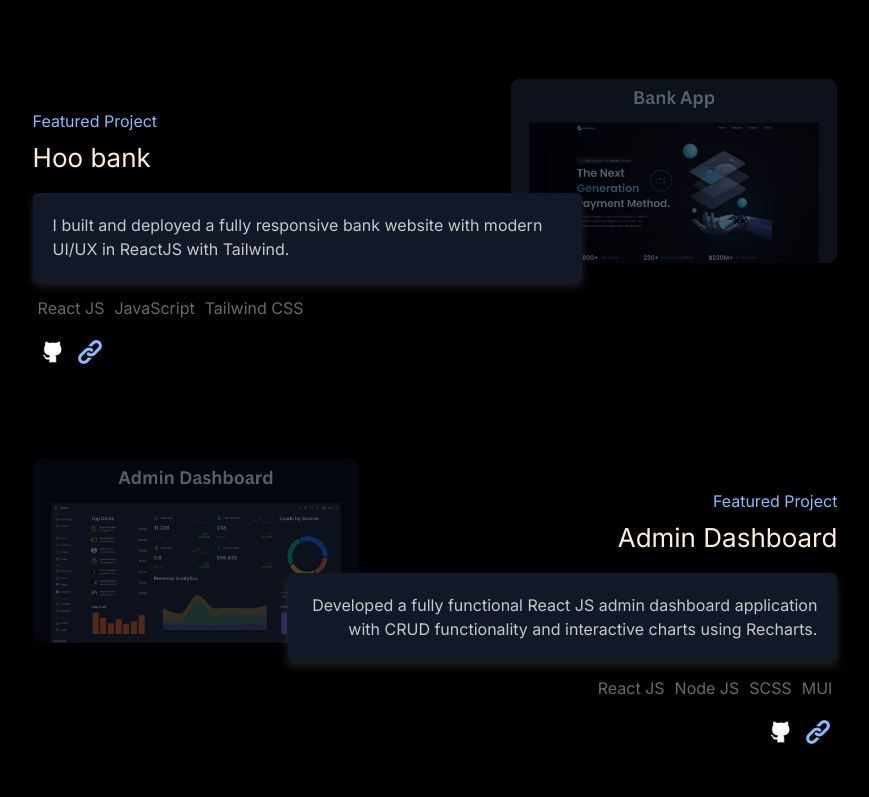
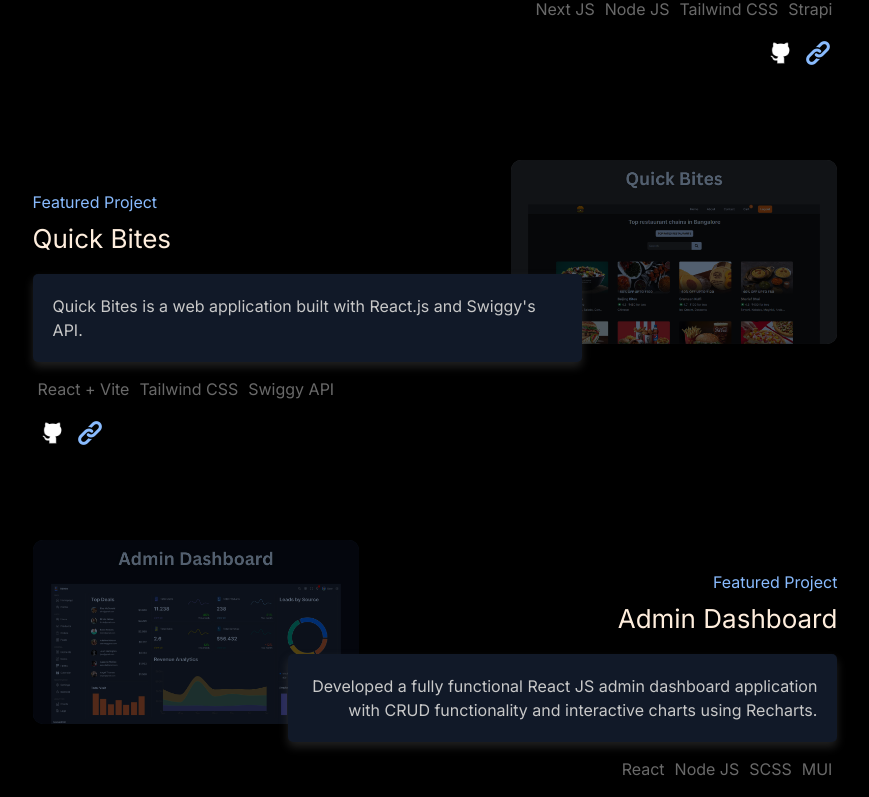
Before and after one commit to Neel2107/portfolio, a React (Vite) app: page / in a window 1280 px wide. Shown: the part 2000-2797 px from the top of the page, without its empty margins (205-1074 px from the left). Built offline with nearby package versions, Linux system fonts and the light colour scheme.

Commit message:
add: quickbites project and minor changes

```diff
--- a/src/components/EducationSection/EducationSection.jsx
+++ b/src/components/EducationSection/EducationSection.jsx
@@ -24,7 +24,7 @@ const EducationSection = () => {
               <li className="institute">
                 {" "}
                 Build, style, and ship high-quality websites, mobile application
-                with Next.js, React, Tailwind CSS, Prisma, MongoDB, Firebase,
+                with Next.js, React, React Native, Tailwind CSS, Prisma, MongoDB, Firebase,
                 Chakra UI and Strapi.
               </li>
               <li className="institute">
@@ -34,8 +34,7 @@ const EducationSection = () => {
               </li>
               <li className="institute">
                 {" "}
-                Worked on a Android app development leveraging React Native
-                Expo, Tailwind CSS, displaying platform adaptability.
+                Worked on a Android app development leveraging React Native, Expo, Tailwind CSS, Supabase and PostgreSQL displaying platform adaptability.
               </li>
             </ul>
           </div>
--- a/src/components/MainContainer/MainContainer.jsx
+++ b/src/components/MainContainer/MainContainer.jsx
@@ -15,7 +15,7 @@ const MainContainer = () => {
       <span className='name  animate__animated animate__fadeInUp ' style={{ animationDelay: "1.2s"}}>
         Neel Patel
       </span>
-      <span className='subtitle animate__animated animate__fadeInUp ' style={{ animationDelay: "1.3s"}}>I'm a web developer</span>
+      <span className='subtitle animate__animated animate__fadeInUp ' style={{ animationDelay: "1.3s"}}>I'm a Software Engineer</span>
       <p className='personal-info animate__animated animate__fadeInUp ' style={{ animationDelay: "1.4s"}}>
       I'm a design-minded, detail oriented software engineer passionate about combining beautiful code with beautiful design.
       </p>
--- a/src/components/ProjectContainer/ProjectContainer.jsx
+++ b/src/components/ProjectContainer/ProjectContainer.jsx
@@ -55,6 +55,70 @@ const ProjectContainer = () => {
             style={{ textAlign: "left", flexWrap: "wrap" }}
           >
             <span>Featured Project</span>
+            <h4>Quick Bites</h4>
+            <div className="projectDesc">
+              <p style={{ textAlign: "left" }}>
+            Quick Bites is a web application built with React.js and Swiggy's API.
+              </p>
+            </div>
+            <div className="techContainer">
+              <span className="techName">React + Vite</span>
+              <span className="techName">Tailwind CSS</span>
+              <span className="techName">Swiggy API</span>
+            </div>
+            <div
+              className="iconsContainer"
+              style={{ justifyContent: "flex-start" }}
+            >
+              <a href="https://github.com/Neel2107/QuickBites">
+                <img src="./github.png" alt="" className="socialIcons " />
+              </a>
+              <a href="https://quick-bites-nova.vercel.app/">
+                <img className="socialIcons links" src="/link.png" alt="" />
+              </a>
+            </div>
+          </div>
+          <div className="projectImageContainer">
+            <img className="projectImage" src="./Quickbites.png" alt="" />
+          </div>
+        </div>
+
+        <div className="displayProjects hidden show">
+          <div className="projectImageContainer">
+            <img className="projectImage" src="./4.png" alt="" />
+          </div>
+          <div className="projectDetails">
+            <span>Featured Project</span>
+            <h4>Admin Dashboard</h4>
+            <div className="projectDesc">
+              <p>
+                {" "}
+                Developed a fully functional React JS admin dashboard application with CRUD functionality and interactive charts using Recharts.{" "}
+              </p>
+            </div>
+            <div className="techContainer">
+              <span>React</span>
+              <span>Node JS</span>
+              <span>SCSS</span>
+              <span>MUI</span>
+
+            </div>
+            <div className="iconsContainer">
+              <a href="https://github.com/Neel2107/Admin-Dashboard">
+                <img src="./github.png" alt="" className="socialIcons" />
+              </a>
+              <a href="https://admin-dashboard-neel2107.vercel.app/">
+                <img className="socialIcons links " src="/link.png" alt="" />
+              </a>
+            </div>
+          </div>
+        </div>
+        <div className="displayProjects hidden show">
+          <div
+            className="projectDetails"
+            style={{ textAlign: "left", flexWrap: "wrap" }}
+          >
+            <span>Featured Project</span>
             <h4>Hoo bank</h4>
             <div className="projectDesc">
               <p style={{ textAlign: "left" }}>
@@ -63,7 +127,7 @@ const ProjectContainer = () => {
               </p>
             </div>
             <div className="techContainer">
-              <span className="techName">React JS</span>
+              <span className="techName">React</span>
               <span className="techName">JavaScript</span>
               <span className="techName">Tailwind CSS</span>
             </div>
@@ -84,38 +148,6 @@ const ProjectContainer = () => {
           </div>
         </div>
 
-        <div className="displayProjects hidden show">
-          <div className="projectImageContainer">
-            <img className="projectImage" src="./4.png" alt="" />
-          </div>
-          <div className="projectDetails">
-            <span>Featured Project</span>
-            <h4>Admin Dashboard</h4>
-            <div className="projectDesc">
-              <p>
-                {" "}
-                Developed a fully functional React JS admin dashboard application with CRUD functionality and interactive charts using Recharts.{" "}
-              </p>
-            </div>
-            <div className="techContainer">
-              <span>React JS</span>
-              <span>Node JS</span>
-              <span>SCSS</span>
-              <span>MUI</span>
-
-            </div>
-            <div className="iconsContainer">
-              <a href="https://github.com/Neel2107/Admin-Dashboard">
-                <img src="./github.png" alt="" className="socialIcons" />
-              </a>
-              <a href="https://admin-dashboard-neel2107.vercel.app/">
-                <img className="socialIcons links " src="/link.png" alt="" />
-              </a>
-            </div>
-          </div>
-        </div>
-
-
       </div>
     </>
   );
```
Also changed, not shown: public/Quickbites.png (added).
